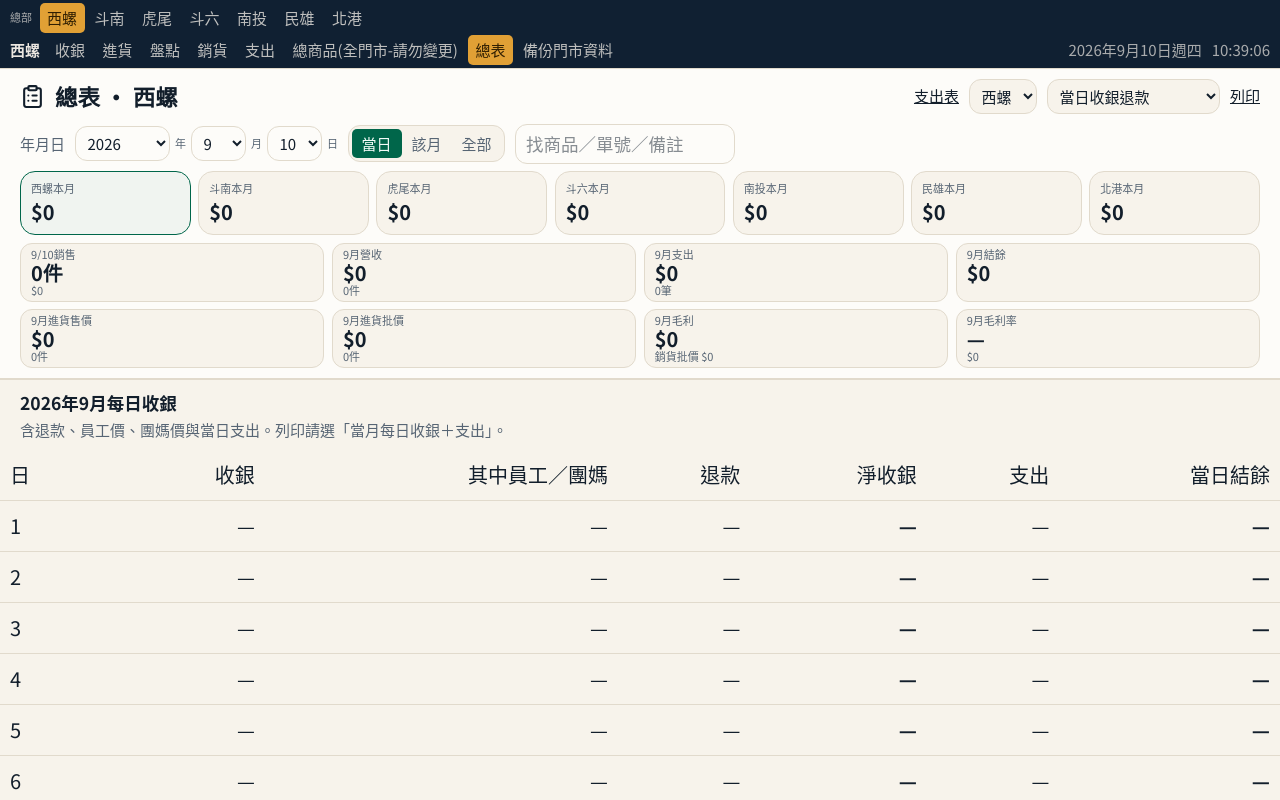
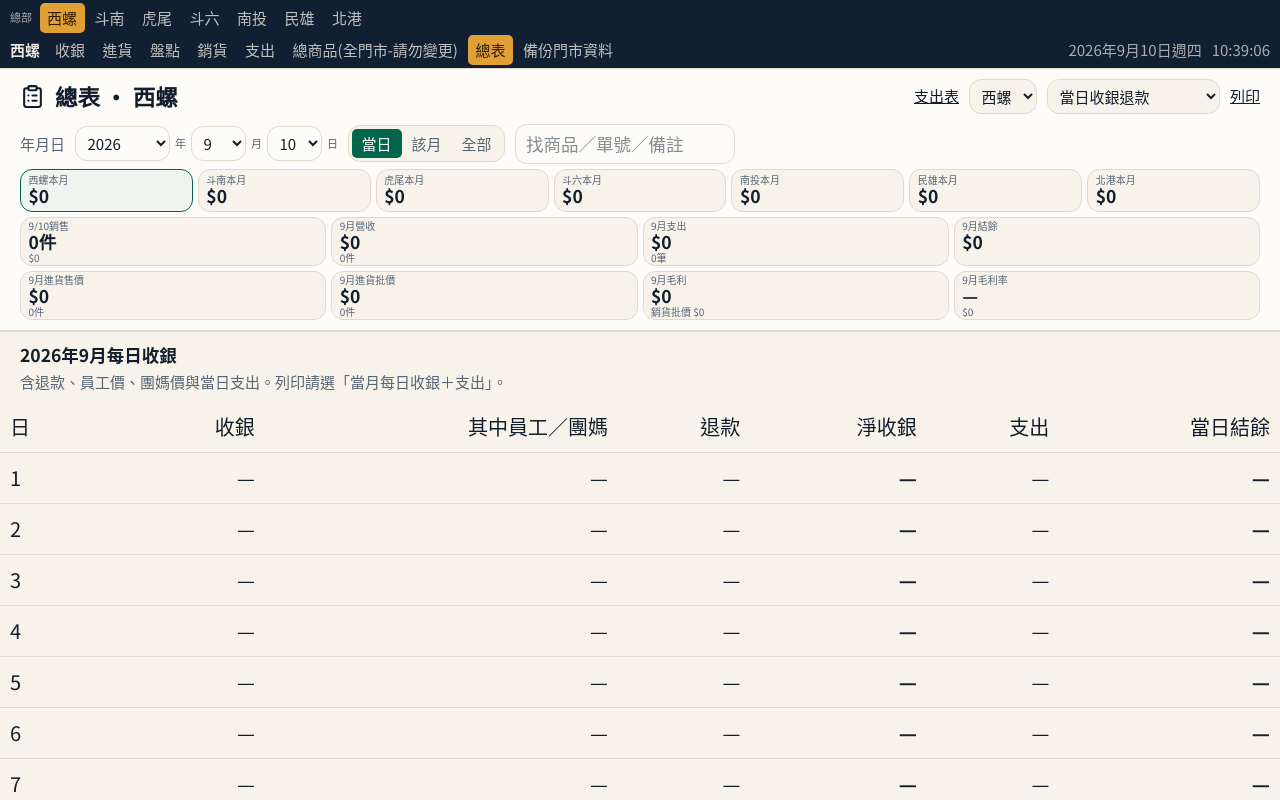
Before and after one commit to samsam60076-maker/sop, a Next.js app in the folder men-shi-pos/: page /report in a window 1280 px wide. Shown: the top 800 px of the page. Built offline with nearby package versions, Linux system fonts and the light colour scheme.

Commit message:
Update stock-report-view.tsx

```diff
--- a/men-shi-pos/components/stock-report-view.tsx
+++ b/men-shi-pos/components/stock-report-view.tsx
@@ -565,21 +565,23 @@ export function StockReportView() {
           />
         </div>
 
-        <div className="mt-1.5 grid grid-cols-2 gap-1.5 sm:grid-cols-4 lg:grid-cols-7 print:hidden rp-hq">
+        <div className="mt-1 grid grid-cols-2 gap-1 sm:grid-cols-4 lg:grid-cols-7 print:hidden rp-hq">
           {hqRows.map((row) => (
             <button
               key={row.id}
               type="button"
               onClick={() => switchStore(row.id)}
               className={cn(
-                "rounded-lg border px-2 py-1.5 text-left",
+                "rounded-md border px-1.5 py-1 text-left",
                 storeId === row.id
                   ? "border-primary bg-primary/5"
                   : "bg-background hover:bg-muted/40",
               )}
             >
-              <p className="text-[11px] text-muted-foreground">{row.name}本月</p>
-              <p className="font-heading text-base font-semibold tabular-nums">
+              <p className="text-[10px] leading-none text-muted-foreground">
+                {row.name}本月
+              </p>
+              <p className="font-heading truncate text-sm font-semibold tabular-nums leading-tight">
                 {twd(row.revenue)}
               </p>
             </button>
@@ -587,7 +589,7 @@ export function StockReportView() {
         </div>
 
         <div className="rp-summary print:hidden">
-        <div className="mt-1.5 grid grid-cols-4 gap-1.5">
+        <div className="mt-1 grid grid-cols-4 gap-1">
           <Summary
             label={`${month}/${date}銷售`}
             value={`${daySaleTotals.qty}件`}
@@ -616,7 +618,7 @@ export function StockReportView() {
             value={twd(monthNet)}
           />
         </div>
-        <div className="mt-1.5 grid grid-cols-4 gap-1.5">
+        <div className="mt-1 grid grid-cols-4 gap-1">
           <Summary
             label={`${month}月進貨售價`}
             value={twd(monthBuy.retailAmount)}
@@ -1453,15 +1455,15 @@ function Summary({
   hint?: string;
 }) {
   return (
-    <div className="min-w-0 rounded-md border bg-background px-2 py-1">
-      <p className="truncate text-[11px] leading-none text-muted-foreground">
+    <div className="min-w-0 rounded-md border bg-background px-1.5 py-0.5">
+      <p className="truncate text-[10px] leading-none text-muted-foreground">
         {label}
       </p>
-      <p className="font-heading truncate text-base font-semibold tabular-nums leading-tight">
+      <p className="font-heading truncate text-sm font-semibold tabular-nums leading-tight">
         {value}
       </p>
       {hint ? (
-        <p className="truncate text-[11px] leading-none text-muted-foreground">
+        <p className="truncate text-[10px] leading-none text-muted-foreground">
           {hint}
         </p>
       ) : null}
```
